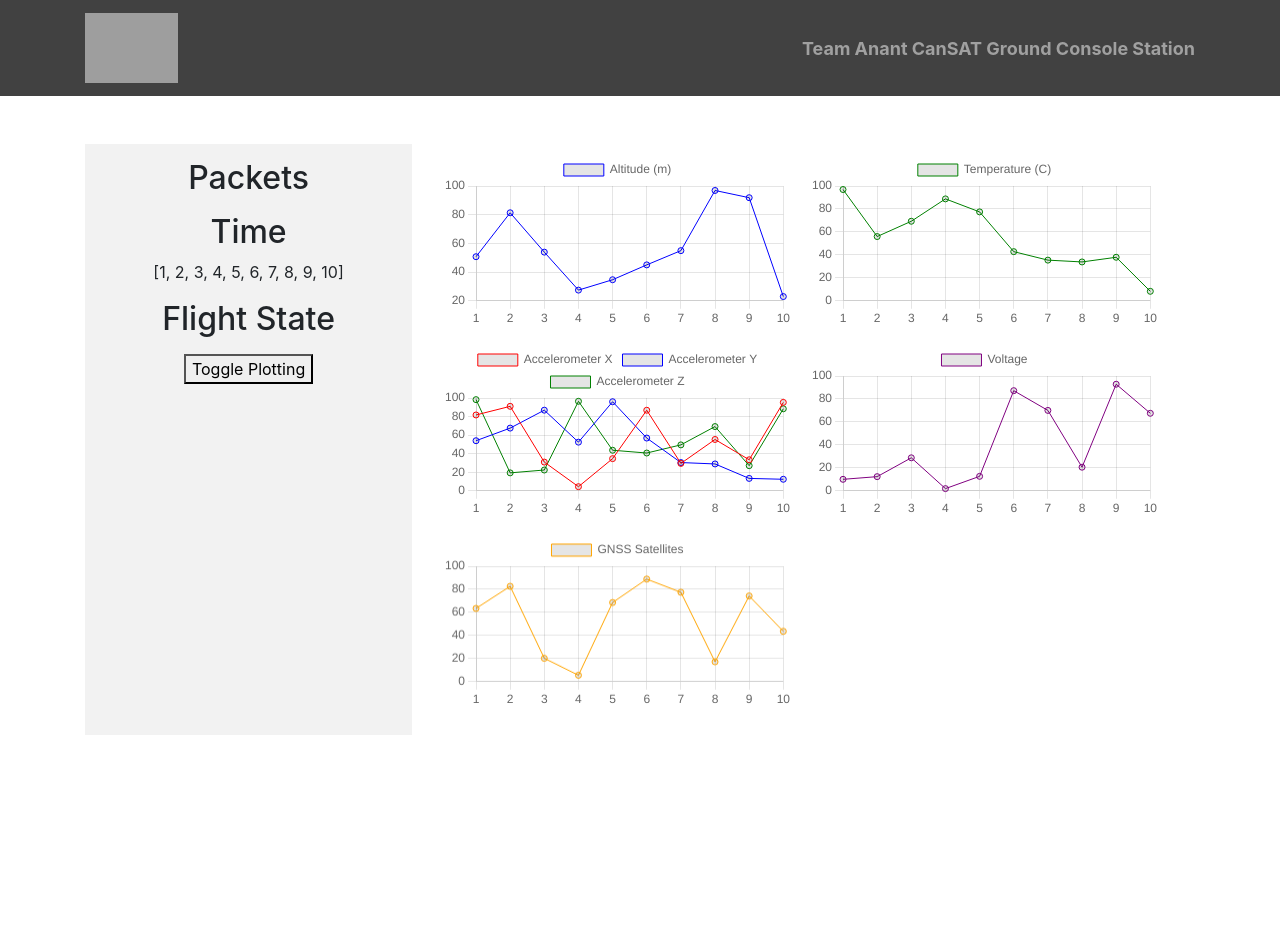
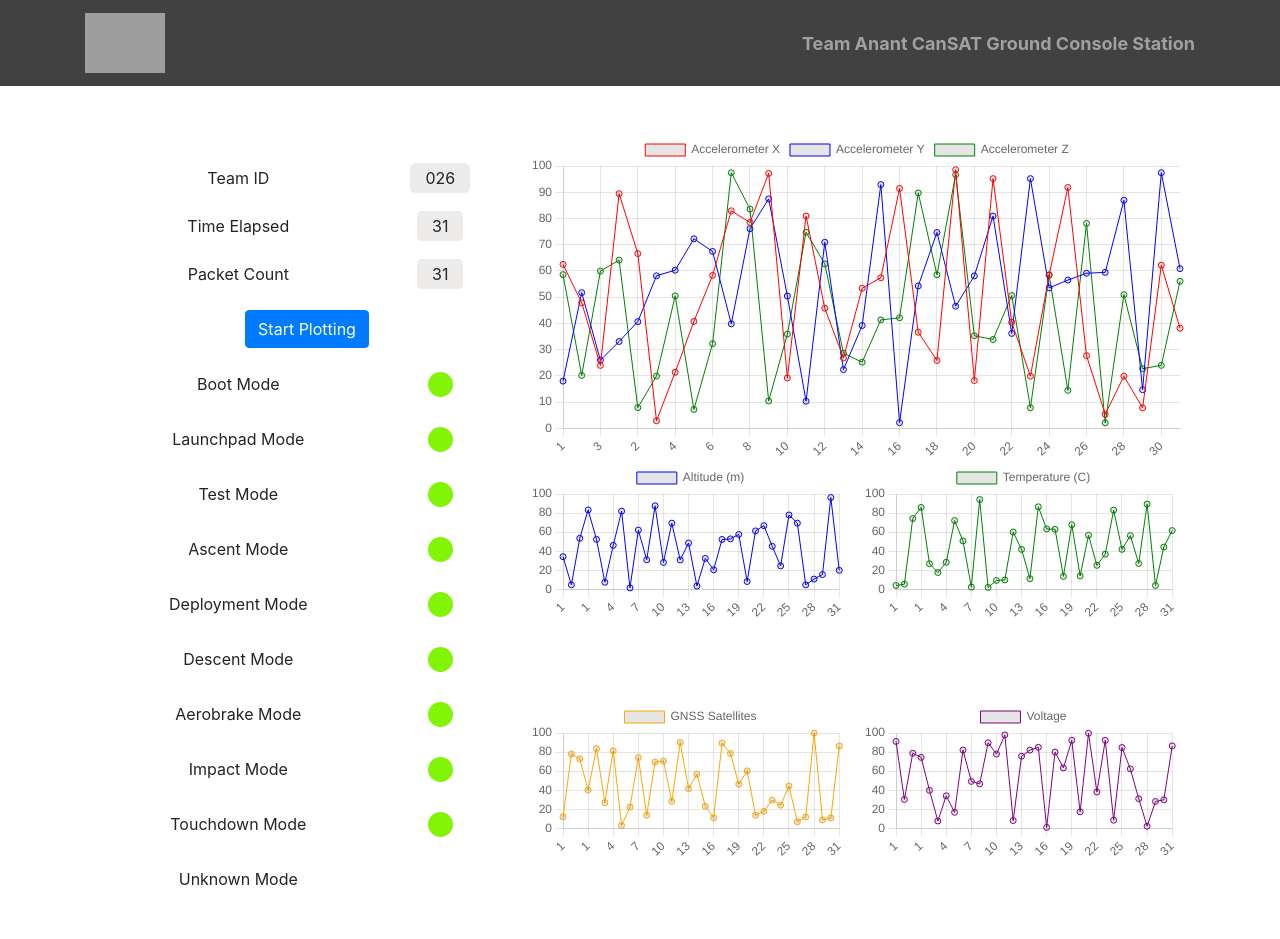
Before and after one commit to string-eureka/anant-cansat-gcs, a Django app: page /plot/ in a window 1280 px wide. Before the commit the page ends 735 px from the top, so only its background shows below. Run offline with Django 5.2, Linux system fonts and the light colour scheme; some libraries are stand-ins or nearby versions; grey boxes are pictures that could not be loaded.

Commit message:
feat : added lang and long plotting & added states chart

```diff
--- a/gcs_cansat/core/graphs.py
+++ b/gcs_cansat/core/graphs.py
@@ -87,9 +87,29 @@ def processing():
 def main_plot_data():
 
     params = processing()
-    T_TOTAL = [params["T_HOUR"][i] * 3600 + params["T_MIN"][i] * 60 + params["T_SEC"][i] for i in range (len(params['TEAM_ID']))]
+    if (len(params['TEAM_ID'])):
+        T_TOTAL = [params["T_HOUR"][i] * 3600 + params["T_MIN"][i] * 60 + params["T_SEC"][i] for i in range (len(params['TEAM_ID']))]
+    else:
+        T_TOTAL = 0
+
+    modes = {
+        "Boot": 1,
+        "Launchpad": 2,
+        "Test": 3,
+        "Ascent": 4,
+        "Deployment": 5,
+        "Descent": 6,
+        "Aerobrake": 7,
+        "Impact": 8,
+        "Touchdown": 9,
+        "Unknown": 0
+    }
+
+    params["CUR_STATE"] = [modes[i.strip()] for i in params["CUR_STATE"]]
 
     data = {
+        "PKT_CNT" : params["PKT_CNT"],
+        "CUR_STATE" : params["CUR_STATE"],
         "T_TOTAL" : T_TOTAL,
         "IACC_Z" : params["IACC_Z"],
         "IACC_Y" : params["IACC_Y"],
@@ -105,10 +125,14 @@ def main_plot_data():
 def map_plot_data():
 
     params = processing()
-
+    if (len(params['TEAM_ID'])):
+        T_TOTAL = [params["T_HOUR"][i] * 3600 + params["T_MIN"][i] * 60 + params["T_SEC"][i] for i in range (len(params['TEAM_ID']))]
+    else:
+        T_TOTAL = 0
     data = {
+        "T_TOTAL" : T_TOTAL,
         "GPS_LAT" : params["GPS_LAT"],
-        "GPS_LONG" : params["GPS_LONG"],
+        "GPS_LNG" : params["GPS_LNG"],
     }
 
     return data
@@ -116,14 +140,17 @@ def map_plot_data():
 def display_data():
 
     params = processing()
-    T_TOTAL = ":".join([str(params["T_HOUR"][-1]), str(params["T_MIN"][-1]), str(params["T_SEC"][-1])])
+    try:
+        T_TOTAL = ":".join([str(params["T_HOUR"][-1]), str(params["T_MIN"][-1]), str(params["T_SEC"][-1])])
+    except:
+        T_TOTAL = '00:00:00'
 
     data = {
-        "TEAM_ID" : params["TEAM_ID"][-1],
-        "PKT_CNT" : params["PKT_CNT"][-1],
+        "TEAM_ID" : params["TEAM_ID"],
+        "PKT_CNT" : params["PKT_CNT"],
         "T_TOTAL" : T_TOTAL,
-        "CUR_STATE" : params["CUR_STATE"][-1],
-        "GPS_STATUS" : params["GPS_STATUS"][-1],
+        "CUR_STATE" : params["CUR_STATE"],
+        "GPS_STATUS" : params["GPS_STATUS"],
     }
 
     return data
--- a/gcs_cansat/core/static/core/styles.css
+++ b/gcs_cansat/core/static/core/styles.css
@@ -1,5 +1,4 @@
 body {
-    /* background-image: url('{% static "core/stars.jpg" %}'); */
     background-size: cover;
     background-repeat: no-repeat;
     background-attachment: fixed;
@@ -10,7 +9,7 @@ body {
 }
 
 .navbar-brand img {
-    height: 70px;
+    height: 60px;
     width: auto;
     margin-right: 10px;
 }
@@ -21,30 +20,61 @@ body {
     font-weight: bold;
     text-align: center;
 }
-.chart-row {
-    display: flex;
-    flex-wrap: wrap;
-    margin-bottom: 15px;
-}
-.chart-col {
-    flex: 0 0 calc(50% - 20px);
-    margin-right: 15px;
-}
-.chart {
-    width: 100%;
-    height: auto;
-}
+
 .container-wrapper {
     display: flex;
 }
+
 .left-container {
     flex: 2;
-    padding: 15px;
-    background-color: #f2f2f2;
+    padding: 20px;
+    background-color: #FFFFFF;
     text-align: center;
 }
+
 .right-container {
-    margin-left: 20px;
-    flex: 5;
-    padding: 10px;
+    display: flex;
+    flex-direction: column;
+    align-items: stretch;
+    width: 60%;
 }
+
+.big-chart-row {
+    display: flex;
+    flex: 1;
+}
+
+.big-chart-col {
+    flex: 1;
+    margin-right: 10px;
+}
+
+.chart-row {
+    display: flex;
+    flex: 1;
+}
+
+.chart-col {
+    flex: 1;
+    margin-right: 10px;
+}
+
+.chart {
+    width: 100%;
+    height: 100%;
+}
+
+.rounded-box {
+    background-color: rgba(139, 116, 116, 0.144);
+    border-radius: 5px;
+    padding: 5px 15px;
+}
+
+.dot {
+    height: 25px;
+    width: 25px;
+    background-color: #81f505;
+    border-color: #000000;
+    border-radius: 50%;
+    display: inline-block;
+  }
--- a/gcs_cansat/core/templates/core/main_plot.html
+++ b/gcs_cansat/core/templates/core/main_plot.html
@@ -7,22 +7,77 @@
 
 <div class="container-wrapper">
     <div class="left-container">
-        <div style="text-align: center;">
-            <h2>Packets</h2>
-            <p>{{PKT_CNT}}</p>
-            <h2>Time</h2>
-            <p>{{T_TOTAL}}</p>
-            <h2>Flight  State</h2>
-            <p>{{CUR_STATE}}</p>
-
-            <button id="startButton" onclick="location.href='{% url 'main-plot' %}'">Toggle Plotting</button>
-        </div>
+        <table class="table table-borderless">
+            <tbody>
+                <tr>
+                    <td>Team ID</td>
+                    <td><span class="rounded-box">026</span></td>
+                </tr>
+                <tr>
+                    <td>Time Elapsed</td>
+                    <td><span class="rounded-box">{{T_TOTAL|last}}</span></td>
+                </tr>
+                <tr>
+                    <td>Packet Count</td>
+                    <td><span class="rounded-box">{{PKT_CNT|last}}</span></td>
+                </tr>
+                <tr>
+                    <td colspan="2" style="text-align: center;">
+                        <button id="startButton" class="btn btn-primary" onclick="location.href='{% url 'main-plot' %}'">Start Plotting</button>
+                    </td>
+                </tr>
+                <tr>
+                    <td>Boot Mode</td>
+                    <td>{% if CUR_STATE|last > 0 %}{% if CUR_STATE|last > 0 %}<span class="dot">{% endif %}</span>{% endif %}</span></td>
+                </tr>
+                <tr>
+                    <td>Launchpad Mode</td>
+                    <td>{% if CUR_STATE|last > 1 %}<span class="dot">{% endif %}</span></span></td>
+                </tr>
+                <tr>
+                    <td>Test Mode</td>
+                    <td>{% if CUR_STATE|last > 2 %}<span class="dot">{% endif %}</span></span></td>
+                </tr>
+                <tr>
+                    <td>Ascent Mode</td>
+                    <td>{% if CUR_STATE|last > 3 %}<span class="dot">{% endif %}</span></span></td>
+                </tr>
+                <tr>
+                    <td>Deployment Mode</td>
+                    <td>{% if CUR_STATE|last > 4 %}<span class="dot">{% endif %}</span></span></td>
+                </tr>
+                <tr>
+                    <td>Descent Mode</td>
+                    <td>{% if CUR_STATE|last > 5 %}<span class="dot">{% endif %}</span></span></td>
+                </tr>
+                <tr>
+                    <td>Aerobrake Mode</td>
+                    <td>{% if CUR_STATE|last > 6 %}<span class="dot">{% endif %}</span></span></td>
+                </tr>
+                <tr>
+                    <td>Impact Mode</td>
+                    <td>{% if CUR_STATE|last > 7 %}<span class="dot">{% endif %}</span></span></td>
+                </tr>
+                <tr>
+                    <td>Touchdown Mode</td>
+                    <td>{% if CUR_STATE|last > 8 %}<span class="dot">{% endif %}</span></span></td>
+                </tr>
+                <tr>
+                    <td>Unknown Mode</td>
+                    <td>{% if CUR_STATE|last == 0 %}<span class="dot">{% endif %}</span></span></td>
+                </tr>
+            </tbody>
+        </table>
     </div>
 
     <div class="right-container">
+        <div class="big-chart-row">
+            <div class="big-chart-col">
+                <canvas id="accelChart" class="big-chart"></canvas>
+            </div>
+        </div>
         <div class="chart-row">
             <div class="chart-col ">
-                <div class="chartAreaWrappers"></div>
                 <canvas id="altitudeChart" class="chart"></canvas>
             </div>
             <div class="chart-col">
@@ -31,22 +86,17 @@
         </div>
         <div class="chart-row">
             <div class="chart-col">
-                <canvas id="accelChart" class="chart"></canvas>
+                <canvas id="gnssChart" class="chart"></canvas>
             </div>
             <div class="chart-col">
                 <canvas id="voltageChart" class="chart"></canvas>
             </div>
         </div>
-        <div class="chart-row">
-            <div class="chart-col">
-                <canvas id="gnssChart" class="chart"></canvas>
-            </div>
-
-        </div>
     </div>
 </div>
 
 <script src="https://cdn.jsdelivr.net/npm/chart.js"></script>
+
 <script>
     document.addEventListener('DOMContentLoaded', function () {
         var altitudeCtx = document.getElementById('altitudeChart').getContext('2d');
--- a/gcs_cansat/core/urls.py
+++ b/gcs_cansat/core/urls.py
@@ -4,5 +4,5 @@ from . import views as core_views
 urlpatterns=[
     path('',core_views.display, name = 'display'),
     path('plot/', core_views.main_plot, name = 'main-plot'),
-    path('map-plot/',core_views.map_plot_data, name = 'map-plot'),
+    path('map-plot/',core_views.map_plot, name = 'map-plot'),
 ]
--- a/gcs_cansat/core/views.py
+++ b/gcs_cansat/core/views.py
@@ -9,7 +9,6 @@ def display(request):
 def main_plot(request):
 
     context = main_plot_data()
-    print(context)
     return render(request, 'core/main_plot.html', context)
 
 def map_plot(request):
--- a/update.py
+++ b/update.py
@@ -5,6 +5,7 @@ file = "backup.txt"
 
 T_SEC=T_MIN=T_HOUR=PKT_CNT=0
 TEAM_ID = '026'
+CUR_STATE = 'Touchdown'
 
 def write_to_file(TEAM_ID, PKT_CNT, T_HOUR, T_MIN, T_SEC,
     GAS_ALT, CUR_STATE, ESP_TIME, IACC_Z,
@@ -25,7 +26,6 @@ while True:
     if T_MIN == 60:
         T_HOUR += 1
         T_MIN = 0
-    GAS_ALT, CUR_STATE, ESP_TIME, IACC_Z, GPS_STATUS, GPS_LAT, GPS_LNG, GPS_HR, GPS_MIN, GPS_SEC, IACC_X, IACC_Y, IMAG_X, IMAG_Y, IMAG_Z, GAS_PRS, GAS_TEMP, GPS_ALT, CHECKSUM = [random.uniform(1,100) for _ in range(19)]
-
+    GAS_ALT, ESP_TIME, IACC_Z, GPS_STATUS, GPS_LAT, GPS_LNG, GPS_HR, GPS_MIN, GPS_SEC, IACC_X, IACC_Y, IMAG_X, IMAG_Y, IMAG_Z, GAS_PRS, GAS_TEMP, GPS_ALT, CHECKSUM = [random.uniform(1,100) for _ in range(18)]
     time.sleep(1)
     write_to_file(TEAM_ID, PKT_CNT, T_HOUR, T_MIN, T_SEC, GAS_ALT, CUR_STATE, ESP_TIME, IACC_Z, GPS_STATUS, GPS_LAT, GPS_LNG, GPS_HR, GPS_MIN, GPS_SEC, IACC_X, IACC_Y, IMAG_X, IMAG_Y, IMAG_Z, GAS_PRS, GAS_TEMP, GPS_ALT, CHECKSUM)
```
Also changed, not shown: backup.txt (+34 -10 lines), gcs_cansat/core/static/core/main_plot.js (added, +114 -0 lines), gcs_cansat/core/templates/core/display.html (+26 -12 lines), gcs_cansat/core/templates/core/map_plot.html (+111 -0 lines).
